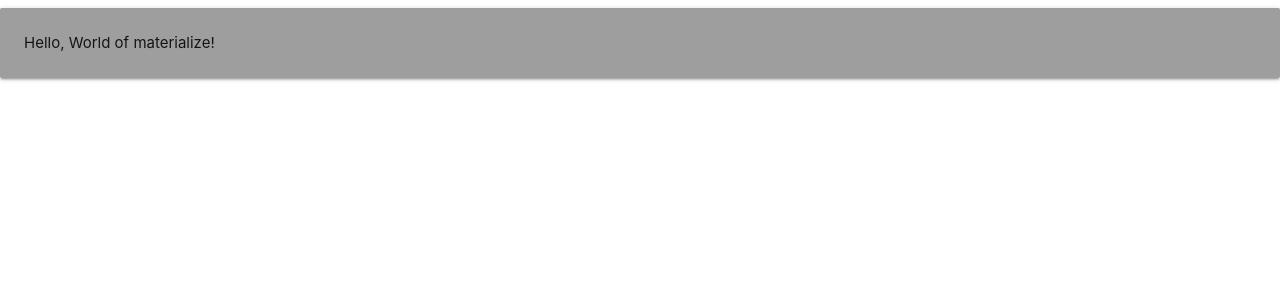
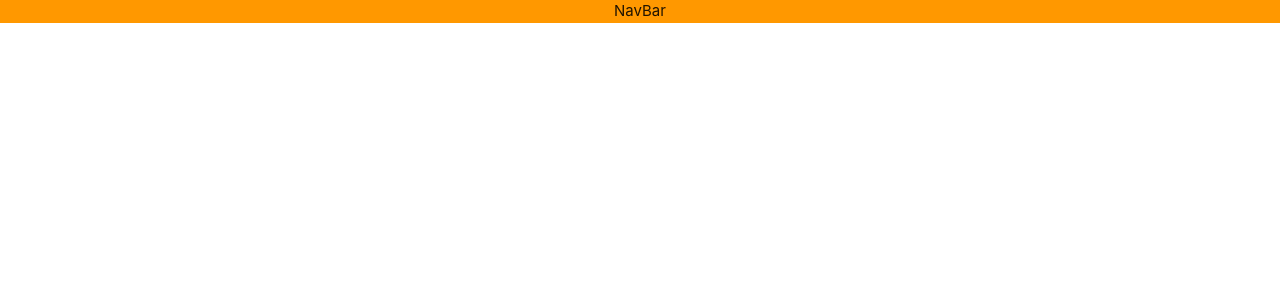
Before and after one commit to TytoCorvus/construction-map, a React (Create React App) app: page / in a window 1280 px wide. Shown: the top 300 px of the page. Built offline with nearby package versions, Linux system fonts and the light colour scheme.

Commit message:
Hid API key from git

```diff
--- a/public/index.html
+++ b/public/index.html
@@ -2,14 +2,12 @@
 <html lang="en">
   <head>
     <meta charset="utf-8" />
-    <link rel="icon" href="%PUBLIC_URL%/favicon.ico" />
     <meta name="viewport" content="width=device-width, initial-scale=1" />
     <meta name="theme-color" content="#000000" />
     <meta
       name="description"
       content="Web site created using create-react-app"
     />
-    <link rel="apple-touch-icon" href="%PUBLIC_URL%/logo192.png" />
 
     <!-- Materialize CSS -->
     <link rel="stylesheet" href="https://cdnjs.cloudflare.com/ajax/libs/materialize/1.0.0/css/materialize.min.css">
--- a/src/App.js
+++ /dev/null
@@ -1,12 +0,0 @@
-
-function App() {
-  return (
-    <div class="card-panel grey">
-      <header>
-        Hello, World of materialize!
-      </header>
-    </div>
-  );
-}
-
-export default App;
--- a/src/index.js
+++ b/src/index.js
@@ -1,7 +1,6 @@
 import React from 'react';
 import ReactDOM from 'react-dom';
-//import './index.css';
-import App from './App';
+import App from './js/App';
 import reportWebVitals from './reportWebVitals';
 
 ReactDOM.render(
--- /dev/null
+++ b/src/js/App.js
@@ -0,0 +1,16 @@
+import {Fragment} from "react"
+import NavBar from "./NavBar.js"
+
+
+function App() {
+
+  //This should return two major sections - the navbar with the various navigation buttons along the top, and the space for the map down below.
+
+  return (
+    <Fragment>
+      <NavBar></NavBar>
+    </Fragment>
+  );
+}
+
+export default App;
--- /dev/null
+++ b/src/js/NavBar.js
@@ -0,0 +1,16 @@
+import React, { Component } from "react";
+
+class NavBar extends Component{
+
+    render(){
+
+
+        return(
+            <div className="center-align orange" style={{width: '100%'}}>
+                NavBar
+            </div>
+        );
+    }
+}
+
+export default NavBar;
```
Also changed, not shown: src/js/MapManager.js (added, +7 -0 lines), 2 other files (tests, documents, lock files or other folders).
